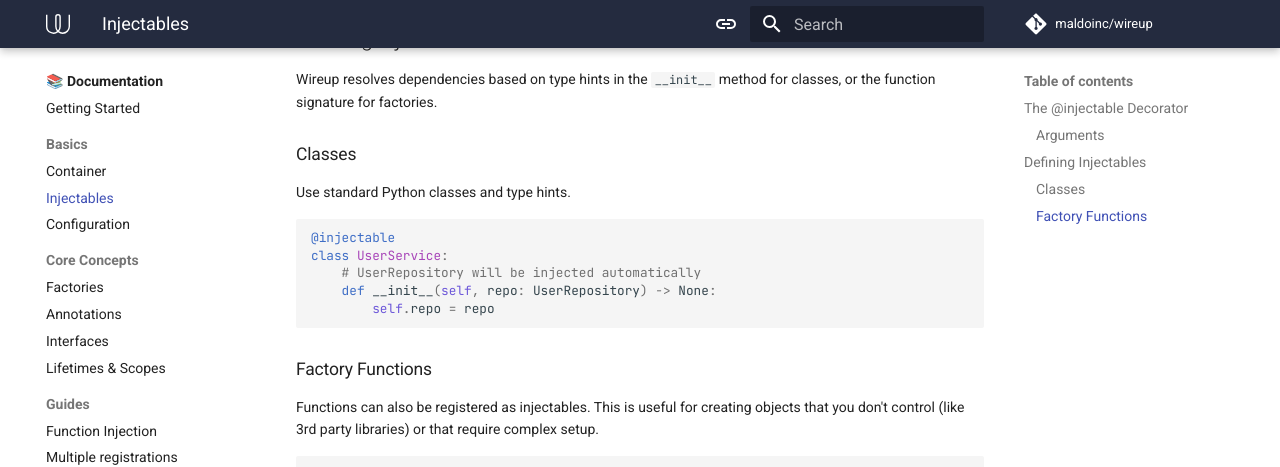
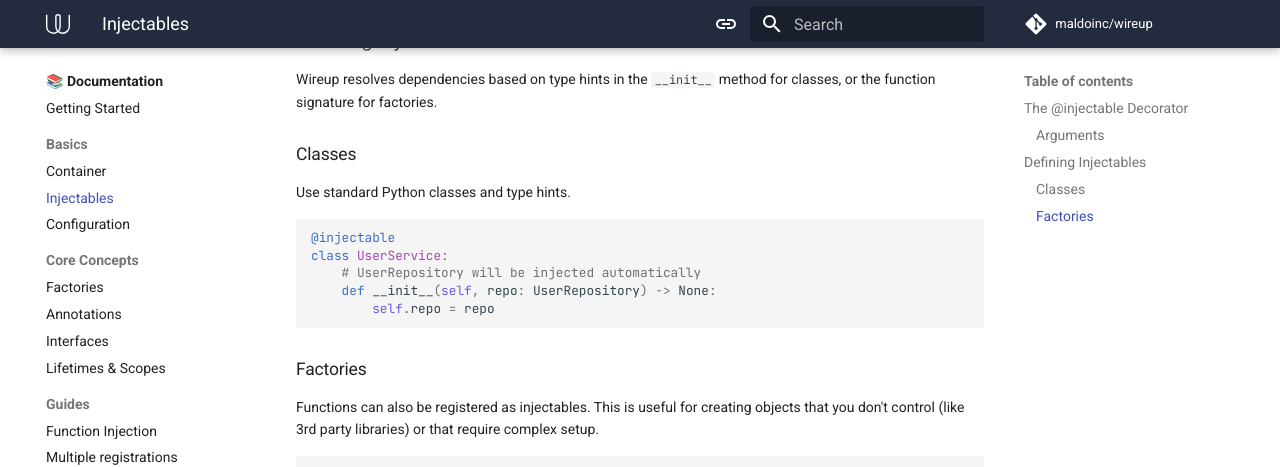
Before and after one commit to maldoinc/wireup, an MkDocs documentation site: the page built from docs/pages/injectables.md, in a window 1280 px wide and 900 px high, scrolled down 915 px. Shown: the top 467 px of the window. Built offline with MkDocs 1.6.1 and Material for MkDocs 9.7.7, drawn with Linux system fonts in a browser that asks for light colours; comment, search, counter and statistics services are not loaded; the version menu is left out.

Commit message:
factory functions -> factories

````diff
--- a/docs/pages/container.md
+++ b/docs/pages/container.md
@@ -4,7 +4,7 @@ The container is the central registry for all application dependencies. It manag
 
 ## Creation
 
-Wireup provides two factory functions to create containers, depending on whether your application is synchronous or asynchronous.
+Wireup provides two ways to create containers, depending on whether your application is synchronous or asynchronous.
 
 ### `create_sync_container`
 
--- a/docs/pages/injectables.md
+++ b/docs/pages/injectables.md
@@ -48,7 +48,7 @@ class UserService:
         self.repo = repo
 ```
 
-### Factory Functions
+### Factories
 
 Functions can also be registered as injectables. This is useful for creating objects that you don't control (like 3rd party libraries) or that require complex setup.
 
--- a/docs/pages/interfaces.md
+++ b/docs/pages/interfaces.md
@@ -74,7 +74,7 @@ When injecting `Engine` without a qualifier, the container will use the default
 
 ## Optional Binding
 
-When using factory functions that return an optional type (e.g. `T | None`), `as_type` will automatically be registered as optional as well.
+When using factories that return an optional type (e.g. `T | None`), `as_type` will automatically be registered as optional as well.
 
 ```python
 @injectable(as_type=Engine)
````
Also changed, not shown: 1 other file.
